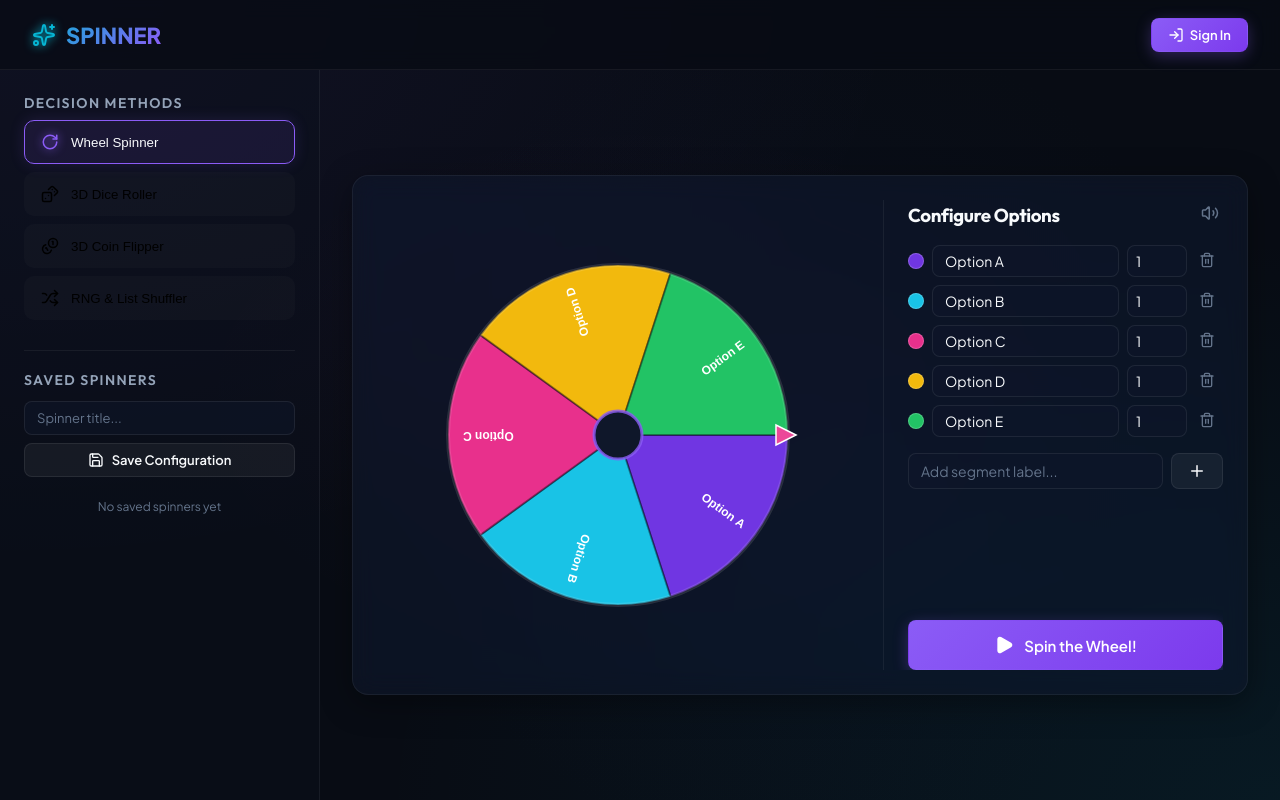
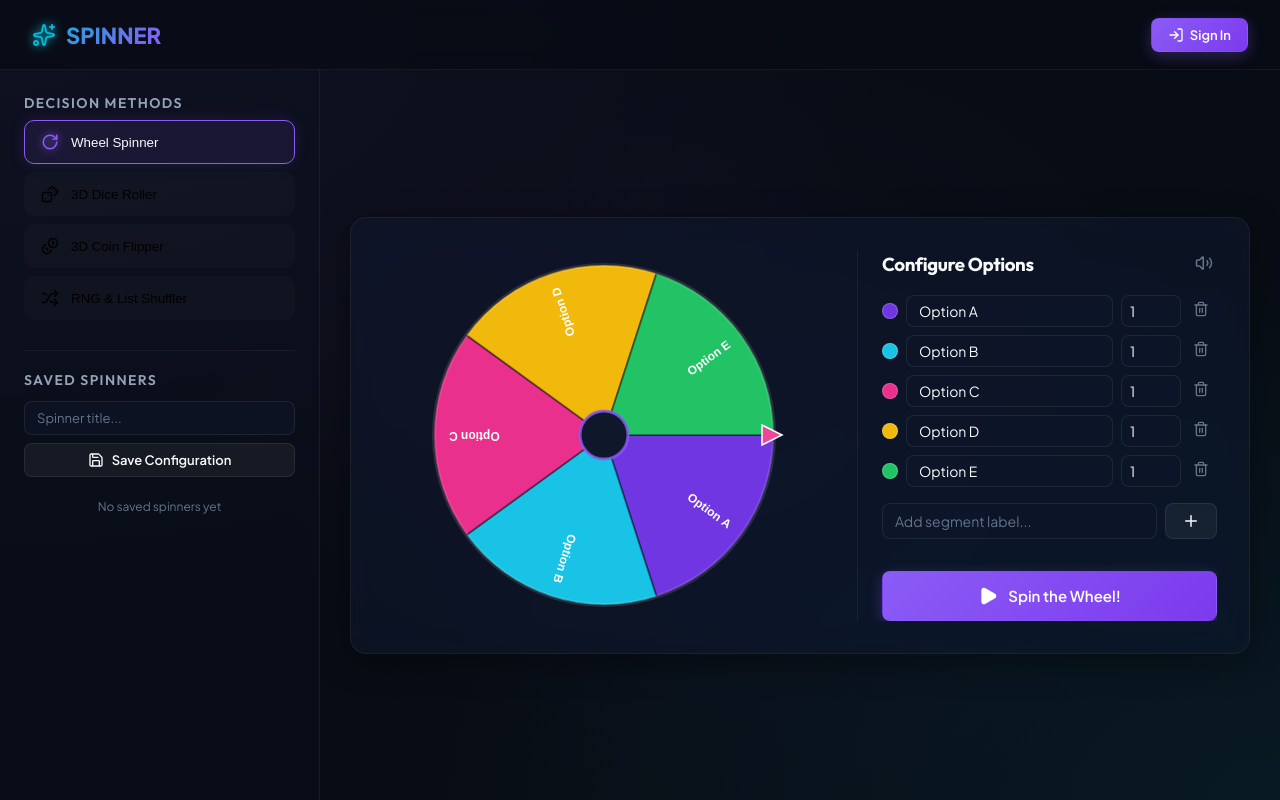
Before and after one commit to alexmaisa/spinner, a React (Vite) app in the folder frontend/: page / in a window 1280 px wide. Built offline with nearby package versions, Linux system fonts and the light colour scheme.

Commit message:
style(frontend): optimize right-hand layout card dimensions and container scrolling on desktop

```diff
--- a/frontend/src/App.css
+++ b/frontend/src/App.css
@@ -108,22 +108,26 @@
 
 /* Main Playing Arena */
 .arena {
-  padding: 32px;
+  padding: 24px;
   overflow-y: auto;
   display: flex;
   justify-content: center;
   align-items: center;
   background: radial-gradient(circle at center, rgba(16, 24, 48, 0.25) 0%, transparent 70%);
+  width: 100%;
+  height: 100%;
 }
 
 .arena-card {
   width: 100%;
-  max-width: 900px;
-  min-height: 520px;
+  max-width: 1280px;
+  height: 100%;
+  max-height: 700px;
   display: grid;
-  grid-template-columns: 1fr 340px;
-  gap: 24px;
-  padding: 24px;
+  grid-template-columns: 1fr 360px;
+  gap: 32px;
+  padding: 32px;
+  box-sizing: border-box;
 }
 
 /* Spinner Visualizers */
@@ -133,6 +137,8 @@
   align-items: center;
   justify-content: center;
   position: relative;
+  height: 100%;
+  width: 100%;
 }
 
 /* Customizer Inputs */
@@ -143,7 +149,8 @@
   border-left: 1px solid var(--border-color);
   padding-left: 24px;
   overflow-y: auto;
-  max-height: 550px;
+  flex: 1;
+  height: 100%;
 }
 
 /* Options/Segment Tags */
@@ -152,7 +159,7 @@
   flex-direction: column;
   gap: 8px;
   overflow-y: auto;
-  max-height: 240px;
+  flex: 1;
   padding-right: 4px;
 }
 
@@ -204,11 +211,15 @@
   .arena-card {
     grid-template-columns: 1fr;
     max-width: 600px;
+    height: auto;
+    max-height: none;
   }
   .config-pane {
     border-left: none;
     border-top: 1px solid var(--border-color);
     padding-left: 0;
     padding-top: 24px;
+    height: auto;
+    max-height: none;
   }
 }
```
